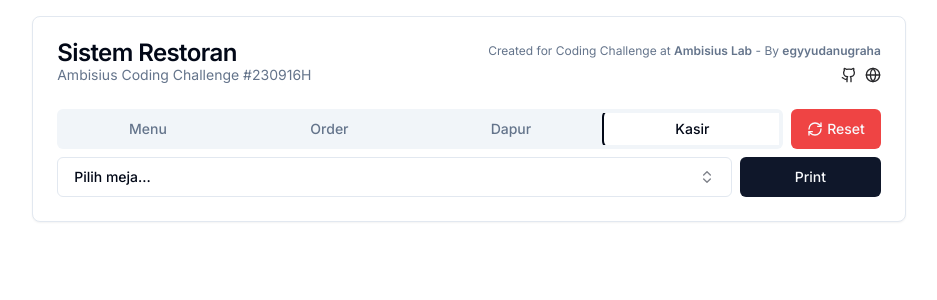
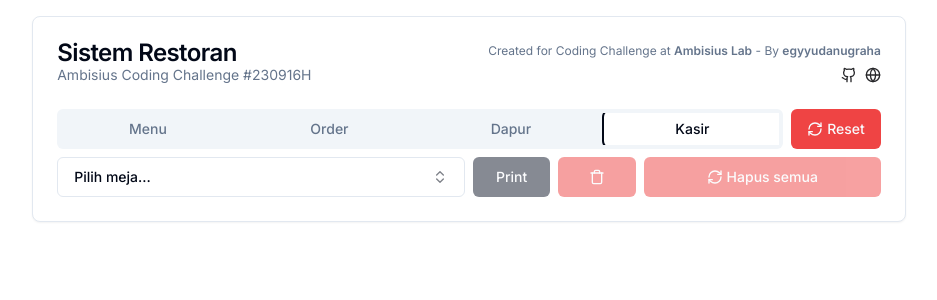
Before and after one commit to egyyudanugraha/challenge-ambisius, a Next.js app: page / in a window 1280 px wide. Both pictures are taken after a click on the tab "Kasir". Shown: the top 300 px of the page, without its empty margins (171-1108 px from the left). Built offline with nearby package versions, Linux system fonts and the light colour scheme.

Commit message:
Fix bug delete table & add feature remove all table

```diff
--- a/src/components/custom/section/KasirSection.tsx
+++ b/src/components/custom/section/KasirSection.tsx
@@ -1,15 +1,15 @@
 import { useState } from 'react';
-import { RefreshCw } from 'lucide-react';
+import { Trash, RefreshCw } from 'lucide-react';
 import { useOrder } from "@/contexts/OrderContext"
 import { Button } from '@/components/ui/button';
 import { FormatTable } from '@/types';
 import { Table, TableBody, TableCaption, TableCell, TableFooter, TableHead, TableHeader, TableRow } from '@/components/ui/table';
 import { useMenu } from '@/contexts/MenuContext';
 import { zodResolver } from "@hookform/resolvers/zod"
+import { useForm } from 'react-hook-form';
+import { Form, FormControl, FormField, FormItem, FormMessage } from '@/components/ui/form';
 import * as z from "zod"
 import ComboBox from "../ComboBox"
-import { useForm } from 'react-hook-form';
-import { Form, FormControl, FormField, FormItem, FormMessage } from '@/components/ui/form';
 
 const formSchema = z.object({
   tableId: z.number({
@@ -19,7 +19,7 @@ const formSchema = z.object({
 
 const KasirSection = () => {
   const { findMenu } = useMenu()
-  const { getAllOrderTable, getOrderByTableId } = useOrder()
+  const { getAllOrderTable, getOrderByTableId, deleteOrderByTableId, resetOrder } = useOrder()
   const [print, setPrint] = useState<FormatTable>()
 
   const chekMenuPrice = (menuId: number) => findMenu(menuId)?.price || 0
@@ -32,7 +32,6 @@ const KasirSection = () => {
     return acc
   }, 0)
   const formatTotal = !totalOrder ? 'Gratis!' : `Rp. ${totalOrder.toLocaleString('id-ID')},-`
-
 
   const form = useForm<z.infer<typeof formSchema>>({
     resolver: zodResolver(formSchema),
@@ -48,13 +47,14 @@ const KasirSection = () => {
 
   const handleReset = () => {
     setPrint(undefined)
+    deleteOrderByTableId(form.getValues('tableId'))
     form.setValue('tableId', 0);
   }
 
   return (
     <div className="flex flex-col gap-2">
       <Form {...form}>
-        <form onSubmit={form.handleSubmit(onSubmit)} className="flex gap-2">
+        <form onSubmit={form.handleSubmit(onSubmit)} className="flex flex-col md:flex-row gap-2">
           <FormField
             control={form.control}
             name="tableId"
@@ -72,12 +72,17 @@ const KasirSection = () => {
               </FormItem>
             )}
           />
-          <Button type="submit" className='w-[20%]'>Print</Button>
-          {print && (
-            <Button variant="destructive" onClick={handleReset}>
-              <RefreshCw className="h-4 w-4"/>
+          <div className="flex gap-2 w-full flex-col sm:flex-row">
+            <Button type="submit" className='w-full md:w-[20%]' disabled={!form.watch('tableId')}>Print</Button>
+            <Button variant="destructive" className='flex gap-1 w-full sm:w-[20%]' onClick={handleReset} disabled={!form.watch('tableId')}>
+              <Trash className="h-4 w-4" />
+              <span className="sm:hidden">Hapus meja</span>
             </Button>
-          )}
+            <Button variant="destructive" className="flex gap-1 w-full sm:w-64" onClick={resetOrder} disabled={!getAllOrderTable.length}>
+              <RefreshCw className="h-4 w-4" />
+              <span>Hapus semua</span>
+            </Button>
+          </div>
         </form>
       </Form>
 
--- a/src/contexts/OrderContext.tsx
+++ b/src/contexts/OrderContext.tsx
@@ -2,7 +2,7 @@
 
 import { createContext, useContext } from 'react';
 import useLocalStorage from '@/hooks/useLocalStorage';
-import { FormatTable, Order, OrderContext } from '@/types';
+import { Order, OrderContext } from '@/types';
 import { transformData } from '@/lib/utils';
 
 const OrderContext = createContext<OrderContext>({
@@ -14,6 +14,7 @@ const OrderContext = createContext<OrderContext>({
     name: '',
     orders: [],
   }),
+  deleteOrderByTableId: () => {},
   resetOrder: () => {},
 });
 
@@ -32,6 +33,7 @@ const OrderProvider = ({ children }: {
   const getAllOrderTable = orders.reduce(transformData, []);
   const addOrder = (order: Order[]) => setOrders([...orders, ...order].sort((a, b) => a.tableId - b.tableId))
   const getOrderByTableId = (tableId: number) => orders.filter((order) => order.tableId === tableId).reduce(transformData, [])[0]
+  const deleteOrderByTableId = (tableId: number) => setOrders(orders.filter((order) => order.tableId !== tableId))
   const resetOrder = () => setOrders([])
 
   return (
@@ -41,6 +43,7 @@ const OrderProvider = ({ children }: {
         getAllOrderTable,
         addOrder,
         getOrderByTableId,
+        deleteOrderByTableId,
         resetOrder,
       }}
     >{children}</OrderContext.Provider>
--- a/src/types/index.ts
+++ b/src/types/index.ts
@@ -33,6 +33,7 @@ export interface OrderContext {
   getAllOrderTable: FormatTable[];
   addOrder: (order: Order[]) => void;
   getOrderByTableId: (tableId: number) => FormatTable;
+  deleteOrderByTableId: (tableId: number) => void;
   resetOrder: () => void;
 }
 
```
